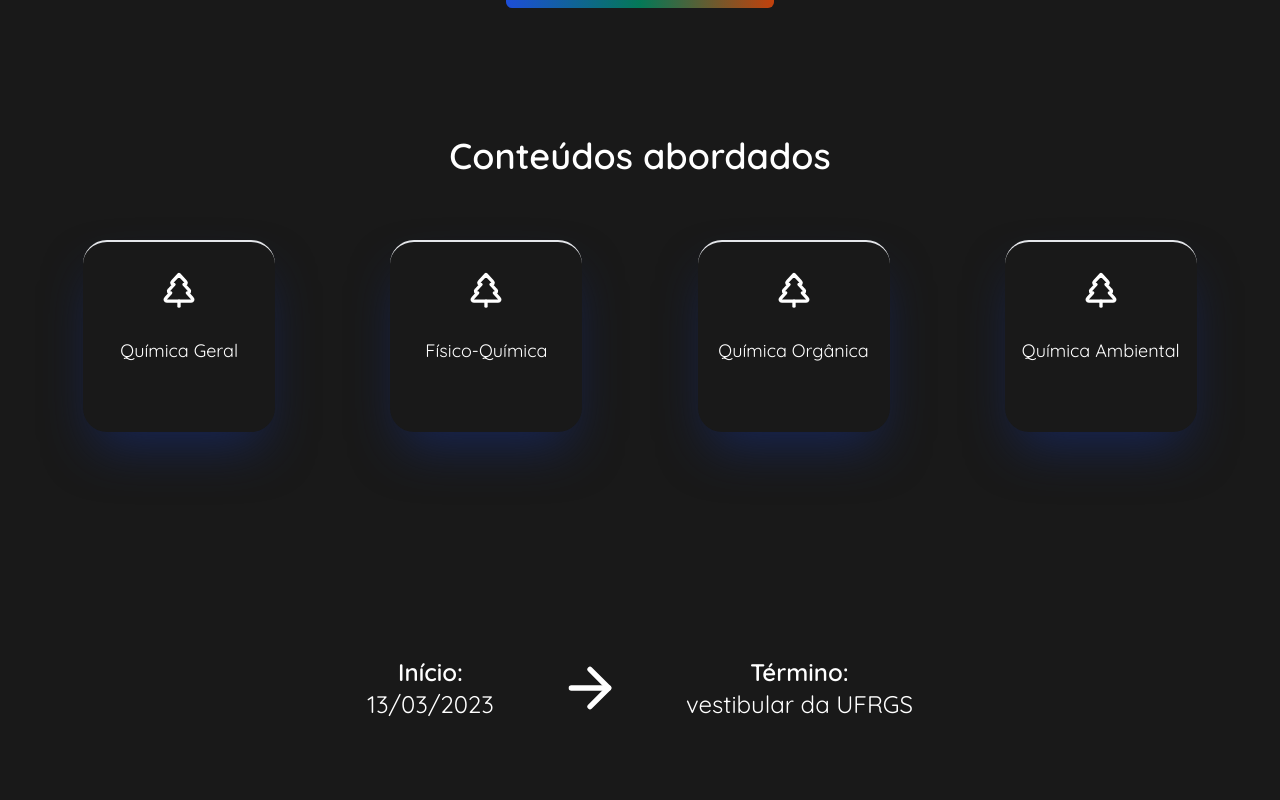
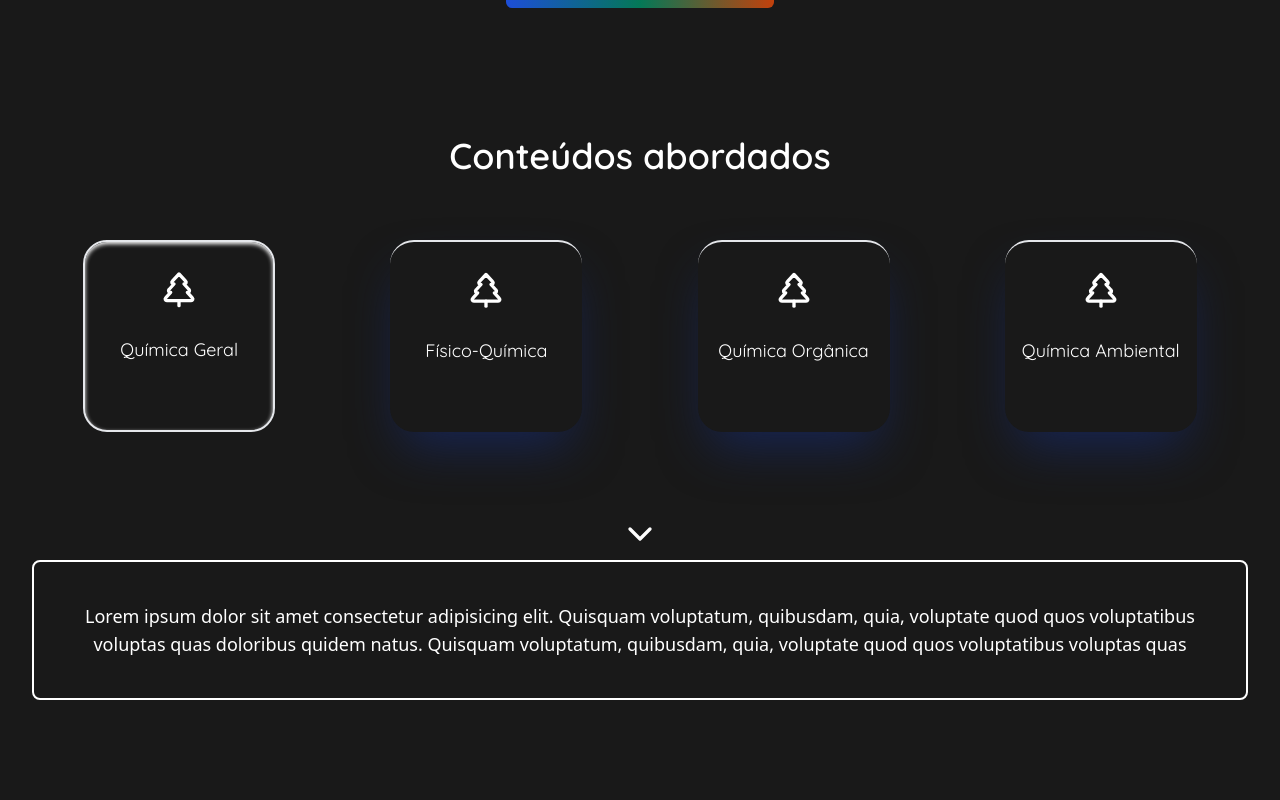
Before and after one commit to luccaparadeda/phdaquimica, a Next.js app: page /extensivo in a window 1280 px wide. Shown: the part 520-1320 px from the top of the page. Built offline with nearby package versions, Linux system fonts and the light colour scheme.

Commit message:
feat: finished layout for extensivo

```diff
--- a/src/app/extensivo/page.tsx
+++ b/src/app/extensivo/page.tsx
@@ -1,5 +1,8 @@
+'use client';
+import CourseContent from '@/components/CourseContent';
 import Footer from '@/components/Footer';
 import Button from '@/components/ui/Button';
+import { cardKeyType } from '@/hooks/cardContent';
 import {
 	ArrowBigRight,
 	ArrowRight,
@@ -9,6 +12,7 @@ import {
 	Check,
 	ChevronRight,
 	Coffee,
+	LucideIcon,
 	MoveRight,
 	TreePine
 } from 'lucide-react';
@@ -16,8 +20,32 @@ import { FC } from 'react';
 
 interface pageProps {}
 
+interface CourseContentInterface {
+	text: cardKeyType;
+	Icon: LucideIcon;
+}
+
 const page: FC<pageProps> = ({}) => {
 	const year = new Date().getFullYear();
+
+	const courseContent: CourseContentInterface[] = [
+		{
+			text: 'Química Geral',
+			Icon: TreePine
+		},
+		{
+			text: 'Físico-Química',
+			Icon: TreePine
+		},
+		{
+			text: 'Química Orgânica',
+			Icon: TreePine
+		},
+		{
+			text: 'Química Ambiental',
+			Icon: TreePine
+		}
+	];
 
 	return (
 		<div className='flex flex-col gap-32 w-full text-white'>
@@ -32,39 +60,7 @@ const page: FC<pageProps> = ({}) => {
 					Quero fazer parte da turma
 				</Button>
 			</section>
-			<section className='flex flex-wrap items-center w-full justify-evenly gap-16'>
-				<h2 className='w-full text-center text-2xl font-semibold md:text-3xl lg:text-4xl'>
-					Conteúdos abordados
-				</h2>
-				<div className='h-36 w-36 flex flex-col justify-center items-center shadow-2xl border-t-2 shadow-blue-950 rounded-3xl px-2 md:h-48 md:w-48'>
-					<TreePine
-						color='white'
-						className='flex-1 md:h-10 md:w-10'
-					/>
-					<p className='flex-1 text-center md:text-lg'>Química Geral</p>
-				</div>
-				<div className='h-36 w-36 flex flex-col justify-center items-center shadow-2xl border-t-2 shadow-blue-950 rounded-3xl px-2 md:h-48 md:w-48'>
-					<TreePine
-						color='white'
-						className='flex-1 md:h-10 md:w-10'
-					/>
-					<p className='flex-1 text-center md:text-lg'>Físico-Química</p>
-				</div>
-				<div className='h-36 w-36 flex flex-col justify-center items-center shadow-2xl border-t-2 shadow-blue-950 rounded-3xl px-2 md:h-48 md:w-48'>
-					<TreePine
-						color='white'
-						className='flex-1 md:h-10 md:w-10'
-					/>
-					<p className='flex-1 text-center md:text-lg'>Química Orgânica</p>
-				</div>
-				<div className='h-36 w-36 flex flex-col justify-center items-center shadow-2xl border-t-2 shadow-blue-950 rounded-3xl px-2 md:h-48 md:w-48'>
-					<TreePine
-						color='white'
-						className='flex-1 md:h-10 md:w-10'
-					/>
-					<p className='flex-1 text-center lg:text-lg'>Química Ambiental</p>
-				</div>
-			</section>
+			<CourseContent content={courseContent} />
 			<section className='flex flex-col items-center gap-4 md:flex-row md:gap-16 md:justify-center md:my-24'>
 				<p className='text-2xl text-center'>
 					<span className='font-semibold'>Início:</span> <br /> 13/03/{year}
--- a/src/app/intensivo/page.tsx
+++ b/src/app/intensivo/page.tsx
@@ -1,3 +1,4 @@
+'use client';
 import Footer from '@/components/Footer';
 import Button from '@/components/ui/Button';
 import {
--- /dev/null
+++ b/src/components/ContentCard.tsx
@@ -0,0 +1,35 @@
+import { cardKeyType } from '@/hooks/cardContent';
+import { LucideIcon, TreePine } from 'lucide-react';
+import { FC } from 'react';
+
+interface ContentCardProps {
+	text: cardKeyType;
+	Icon: LucideIcon;
+	onClick: () => void;
+	isClicked: boolean;
+}
+
+const ContentCard: FC<ContentCardProps> = ({
+	Icon,
+	text,
+	onClick,
+	isClicked
+}) => {
+	return (
+		<div
+			onClick={onClick}
+			className={`${
+				isClicked
+					? 'shadow-inner shadow-white border-2'
+					: 'hover:cursor-pointer'
+			} h-36 w-36 flex flex-col justify-center items-center shadow-2xl border-t-2 shadow-blue-950 rounded-3xl px-2 md:h-48 md:w-48`}>
+			<Icon
+				color='white'
+				className='flex-1 md:h-10 md:w-10'
+			/>
+			<p className='flex-1 text-center md:text-lg'>{text}</p>
+		</div>
+	);
+};
+
+export default ContentCard;
--- /dev/null
+++ b/src/components/ContentQuote.tsx
@@ -0,0 +1,27 @@
+'use client';
+import useCardContent from '@/hooks/cardContent';
+import { ChevronDown } from 'lucide-react';
+import { FC } from 'react';
+
+interface ContentQuoteProps {
+	text: string;
+}
+
+const ContentQuote: FC<ContentQuoteProps> = ({}) => {
+	return (
+		<blockquote className='text-white text-center border-white border-2 p-10 relative rounded-lg'>
+			<ChevronDown
+				color='white'
+				className='absolute top-0 left-1/2  translate-x-[-50%] -translate-y-12 w-10 h-10	'
+			/>
+			<p className='font-sans md:text-lg'>
+				Lorem ipsum dolor sit amet consectetur adipisicing elit. Quisquam
+				voluptatum, quibusdam, quia, voluptate quod quos voluptatibus voluptas
+				quas doloribus quidem natus. Quisquam voluptatum, quibusdam, quia,
+				voluptate quod quos voluptatibus voluptas quas
+			</p>
+		</blockquote>
+	);
+};
+
+export default ContentQuote;
--- /dev/null
+++ b/src/components/CourseContent.tsx
@@ -0,0 +1,38 @@
+'use client';
+import { Key, LucideIcon, TreePine } from 'lucide-react';
+import { FC, useState } from 'react';
+import ContentCard from './ContentCard';
+import useCardContent, { cardKeyType } from '@/hooks/cardContent';
+import ContentQuote from './ContentQuote';
+
+interface CourseContentProps {
+	content: {
+		text: cardKeyType;
+		Icon: LucideIcon;
+	}[];
+}
+
+const CourseContent: FC<CourseContentProps> = ({ content }) => {
+	const { cardContent, handleCardInfo, cardInfoKeys } = useCardContent();
+	return (
+		<>
+			<section className='flex flex-wrap items-center w-full justify-evenly gap-16'>
+				<h2 className='w-full text-center text-2xl font-semibold md:text-3xl lg:text-4xl'>
+					Conteúdos abordados
+				</h2>
+				{content.map(({ Icon, text }) => (
+					<ContentCard
+						key={text}
+						Icon={Icon}
+						text={text}
+						onClick={() => handleCardInfo(text)}
+						isClicked={text === cardContent.infoKey}
+					/>
+				))}
+			</section>
+			<ContentQuote text={cardContent.infoValue} />
+		</>
+	);
+};
+
+export default CourseContent;
--- a/src/components/Footer.tsx
+++ b/src/components/Footer.tsx
@@ -25,7 +25,7 @@ const Footer: FC<FooterProps> = ({}) => {
 					<Instagram className='text-white' />
 				</Link>
 				<Mail
-					className='text-white'
+					className='text-white hover:cursor-pointer'
 					onClick={copyEmail}
 				/>
 			</div>
--- a/src/components/MenuHamburguer.tsx
+++ b/src/components/MenuHamburguer.tsx
@@ -4,6 +4,7 @@ import { MenuItem } from '@/components/Navbar';
 import Link from 'next/link';
 import {
 	Sheet,
+	SheetClose,
 	SheetContent,
 	SheetDescription,
 	SheetHeader,
@@ -23,7 +24,7 @@ const MenuHamburguer: FC<MenuHamburguerProps> = ({ menuItems, pathname }) => {
 		<Sheet>
 			<SheetTrigger
 				asChild
-				className='block sm:hidden justify-self-end'>
+				className='block sm:hidden justify-self-end hover:cursor-pointer'>
 				<Menu color='white' />
 			</SheetTrigger>
 			<SheetContent
@@ -45,7 +46,7 @@ const MenuHamburguer: FC<MenuHamburguerProps> = ({ menuItems, pathname }) => {
 									: 'text-white'
 							} tracking-widest text-sm font-semibold group transition duration-500`}
 							href={href}>
-							{name}
+							<SheetClose className='focus:not-sr-only'>{name}</SheetClose>
 						</Link>
 					))}
 				</div>
--- a/src/components/Navbar.tsx
+++ b/src/components/Navbar.tsx
@@ -31,13 +31,13 @@ interface NavbarProps {}
 const Navbar: FC<NavbarProps> = ({}) => {
 	const pathname = usePathname();
 	return (
-		<div className='fixed z-50 shadow-sm w-full max-w-[1400px]'>
-			<nav className='grid grid-cols-2 w-full items-center p-4 relative backdrop-blur-md lg:grid-cols-3'>
+		<div className='fixed z-50 shadow-sm w-full mx-auto'>
+			<nav className='grid grid-cols-2 w-full p-4 items-center relative backdrop-blur-md lg:grid-cols-3'>
 				<div className='flex items-center'>
 					<FlaskRound color='white' />
 					<h1 className='text-2xl font-bold text-white ml-2'>PHdaquimica</h1>
 				</div>
-				<div className='hidden items-end h-full w-full gap-4 justify-end sm:flex lg:justify-between'>
+				<div className='hidden items-end gap-6 justify-end sm:flex lg:justify-between'>
 					{menudata.map(({ href, name }) => (
 						<Link
 							key={name}
--- /dev/null
+++ b/src/hooks/cardContent.ts
@@ -0,0 +1,29 @@
+import { useState } from "react"
+
+export type cardKeyType = "Química Geral" | "Físico-Química" | "Química Orgânica" | "Química Ambiental"
+
+const cardInfo = {
+    "Química Geral": "",
+    "Físico-Química" : "",
+    "Química Orgânica" : "",
+    "Química Ambiental" : ""
+}
+
+interface cardContentInterface {
+    infoKey: cardKeyType,
+    infoValue: string
+}
+
+const useCardContent = () => {
+    const [cardContent, setCardContent] = useState<cardContentInterface>({infoKey: "Química Geral", infoValue: cardInfo["Química Geral"]})
+
+    const cardInfoKeys = Object.keys(cardInfo) as cardKeyType[]
+
+    const handleCardInfo = (cardKey: cardKeyType) => {
+        setCardContent({infoKey: cardKey, infoValue: cardInfo[cardKey]})
+    }
+
+    return {cardContent, handleCardInfo, cardInfoKeys}
+}
+
+export default useCardContent
```
Also changed, not shown: src/app/page.tsx (+9 -9 lines).
